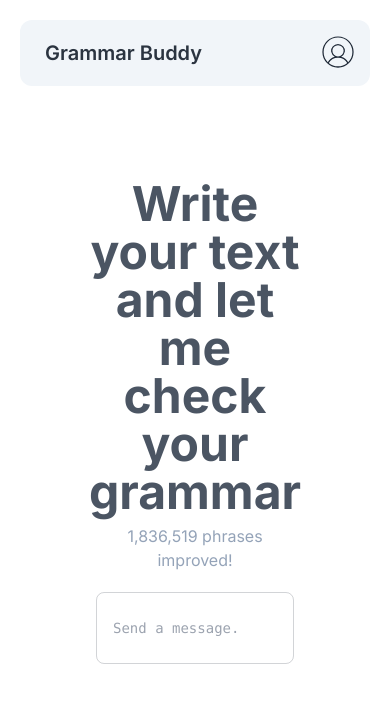
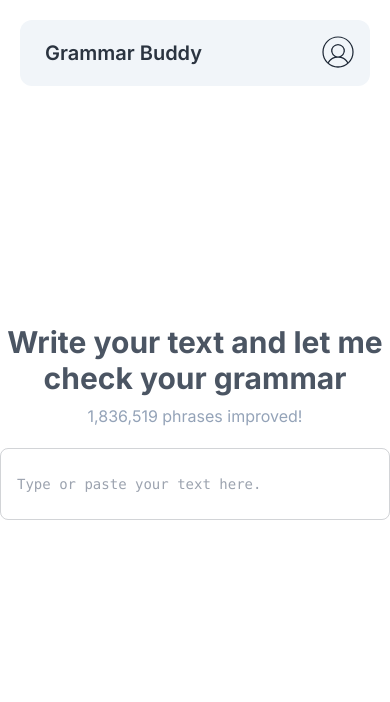
Before and after one commit to kpedrok/rewrite-pal, a Next.js app: page / in a window 390 px wide. Shown: the top 702 px of the page. Built offline with nearby package versions, Linux system fonts and the light colour scheme.

Commit message:
chore: update styles for mobile

```diff
--- a/app/components/header.tsx
+++ b/app/components/header.tsx
@@ -2,7 +2,7 @@ import { UserCircle } from '@phosphor-icons/react/dist/ssr'
 
 export function Header() {
   return (
-    <header className='fixed w-full p-5'>
+    <header className='fixed w-full p-5 max-w-screen-lg'>
       <div className='navbar backdrop-blur-2xl bg-slate-100 rounded-xl'>
         <div className='flex-1'>
           <a className='btn btn-ghost text-xl text-neutral'>Grammar Buddy</a>
--- a/app/globals.css
+++ b/app/globals.css
@@ -4,6 +4,6 @@
 
 @layer base {
   h1 {
-    @apply text-5xl font-bold;
+    @apply text-3xl lg:text-5xl font-bold;
   }
 }
--- a/app/layout.tsx
+++ b/app/layout.tsx
@@ -7,8 +7,8 @@ import './globals.css'
 const inter = Inter({ subsets: ['latin'] })
 
 export const metadata: Metadata = {
-  title: 'AI Grammar Checker',
-  description: 'Write your text and let me check your grammar',
+  title: 'Grammar Buddy',
+  description: 'Your Free AI Writing Assistance',
 }
 
 export default function RootLayout({
@@ -19,9 +19,9 @@ export default function RootLayout({
   return (
     <html lang='en'>
       <body className={inter.className}>
-        <div className='max-w-screen-xl m-auto'>
+        <div className='max-w-screen-lg m-auto'>
           <Header />
-          {children}
+          <div className=''>{children}</div>
         </div>
         <Analytics />
       </body>
--- a/app/page.tsx
+++ b/app/page.tsx
@@ -11,7 +11,7 @@ export default function Home() {
   }, [])
 
   return (
-    <main className='flex min-h-screen flex-col items-center justify-center p-24 gap-5'>
+    <main className='flex min-h-screen flex-col items-center justify-center gap-5'>
       <div className='text-center'>
         <h1 className=' text-gray-600 mb-2 duration-1200 ease-in-out animate-in fade-in slide-in-from-top-4'>
           Write your text and let me check your grammar
@@ -26,9 +26,9 @@ export default function Home() {
         ref={inputRef}
         tabIndex={0}
         rows={1}
-        placeholder='Send a message.'
+        placeholder='Type or paste your text here.'
         spellCheck={false}
-        className='textarea textarea-bordered min-h-[60px] w-full resize-none bg-transparent px-4 py-[1.3rem] focus-within:outline-none sm:text-sm font-mono transition-all duration-300'
+        className='textarea  textarea-bordered min-h-[60px] w-full max-w-2xl resize-none bg-transparent px-4 py-[1.3rem] focus-within:outline-none sm:text-sm font-mono transition-all duration-300'
       />
     </main>
   )
```
